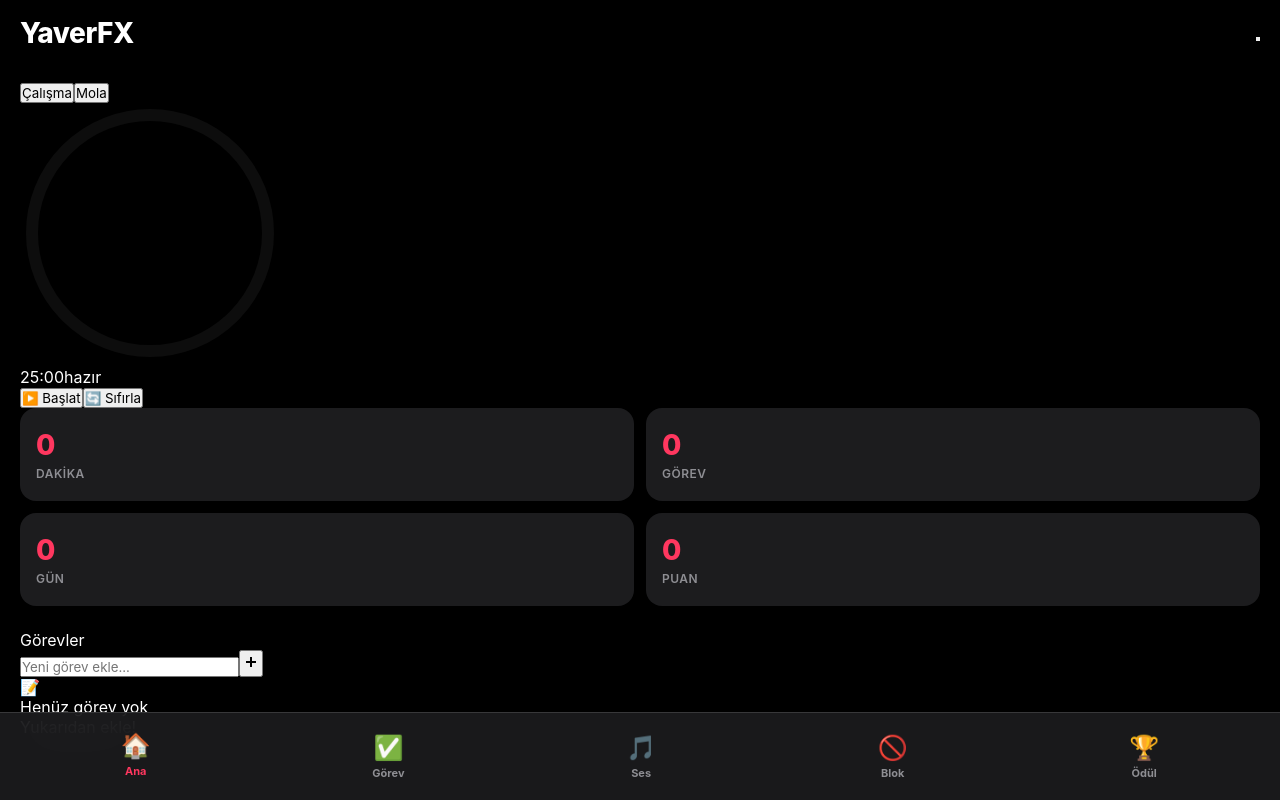
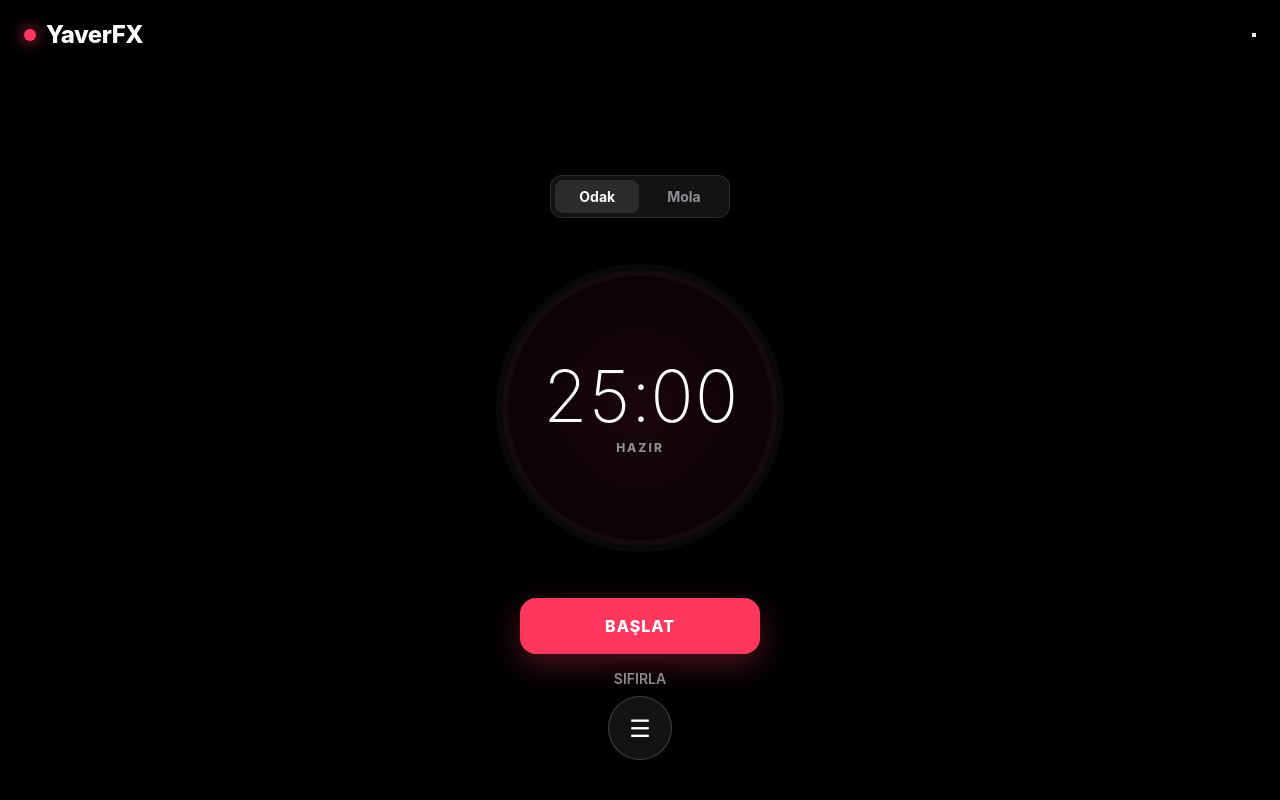
Before and after one commit to Erxpria1/YaverFX, a Next.js app: page / in a window 1280 px wide. Built offline with nearby package versions, Linux system fonts and the light colour scheme.

Commit message:
design: complete UI overhaul with centered timer, breathing animation, and single-button menu navigation

```diff
--- a/app/components/PomodoroTimer.tsx
+++ b/app/components/PomodoroTimer.tsx
@@ -5,84 +5,93 @@ import { useTimer } from "../context/TimerContext";
 export default function PomodoroTimer() {
   const { mode, isRunning, display, progress, toggleTimer, resetTimer, setMode, sessionTime } = useTimer();
 
-  const size = 260;
+  const size = 300;
   const stroke = 12;
   const radius = (size / 2) - stroke;
   const circumference = 2 * Math.PI * radius;
 
   return (
-    <div className="timer-wrapper">
-      <div className="mode-switch">
+    <div className="timer-stage animate-in">
+      <div className="timer-header">
+        <div className="segmented-control">
           <button
             onClick={() => setMode("work")}
-          className={`mode-btn ${mode === "work" ? "active" : ""}`}
+            className={`seg-btn ${mode === "work" ? "active" : ""}`}
           >
-          Çalışma
+            Odak
           </button>
           <button
             onClick={() => setMode("break")}
-          className={`mode-btn ${mode === "break" ? "active" : ""}`}
+            className={`seg-btn ${mode === "break" ? "active" : ""}`}
           >
             Mola
           </button>
         </div>
+      </div>
 
-      <div className="timer-ring">
-        <svg width={size} height={size}>
+      <div className={`timer-container ${isRunning ? "running" : ""}`}>
+        <div className="timer-ring-wrapper">
+          <svg width={size} height={size} viewBox={`0 0 ${size} ${size}`}>
             <circle
               cx={size/2}
               cy={size/2}
               r={radius}
               fill="none"
-            stroke="rgba(255,255,255,0.05)"
+              stroke="rgba(255,255,255,0.03)"
               strokeWidth={stroke}
             />
             <circle
-            className={isRunning ? "progress-ring animate" : "progress-ring"}
+              className="progress-ring-track"
               cx={size/2}
               cy={size/2}
               r={radius}
-            fill="none"
+              fill="rgba(255, 55, 95, 0.05)"
               stroke="url(#gradient)"
               strokeWidth={stroke}
               strokeLinecap="round"
               strokeDasharray={circumference}
               strokeDashoffset={circumference * (1 - progress)}
-            style={{ transition: "stroke-dashoffset 0.5s ease-out" }}
             />
             <defs>
               <linearGradient id="gradient" x1="0%" y1="0%" x2="100%" y2="100%">
-              <stop offset="0%" stopColor="var(--theme-accent)" />
-              <stop offset="100%" stopColor="var(--theme-accent-light)" />
+                <stop offset="0%" stopColor="var(--accent)" />
+                <stop offset="100%" stopColor="var(--accent-light)" />
               </linearGradient>
             </defs>
           </svg>
 
-        <div className="timer-display">
-          <span className="timer-time">{display}</span>
-          <span className="timer-status">
-            {isRunning ? (mode === "work" ? "odaklan" : "dinlen") : "hazır"}
+          <div className="timer-inner">
+            <div className="timer-breathing-core"></div>
+            <div className="timer-content">
+              <span className="timer-time-large">{display}</span>
+              <span className="timer-status-text">
+                {isRunning ? (mode === "work" ? "ODAKLAN" : "DİNLEN") : "HAZIR"}
               </span>
-          {mode === "work" && isRunning && (
-            <span className="timer-session">+{Math.floor(sessionTime / 60)} dk</span>
-          )}
+            </div>
+          </div>
         </div>
       </div>
 
-      <div className="controls">
+      <div className="timer-controls-group">
         <button
           onClick={toggleTimer}
-          className="control-btn primary"
+          className={`btn-action-main ${isRunning ? "pause" : "play"}`}
         >
-          {isRunning ? "⏸️ Duraklat" : "▶️ Başlat"}
+          {isRunning ? "DURAKLAT" : "BAŞLAT"}
         </button>
         <button
           onClick={resetTimer}
-          className="control-btn secondary"
+          className="btn-action-reset"
         >
-          🔄 Sıfırla
+          SIFIRLA
         </button>
       </div>
+
+      {mode === "work" && isRunning && (
+        <div className="session-stats animate-in">
+          <span className="session-tag">Seans: {Math.floor(sessionTime / 60)} dk</span>
+        </div>
+      )}
     </div>
   );
 }
--- a/app/globals.css
+++ b/app/globals.css
@@ -1,221 +1,322 @@
-/* YaverFX Modern Design System (Inspired by Ionic Framework) */
+/* YaverFX - Zen Minimalist Edition */
 
 :root {
-  /**
-   * Colors - Base, Contrast, Shade, Tint
-   * Following Ionic's high-quality color system
-   */
-  --yaver-color-primary: #ff375f;
-  --yaver-color-primary-rgb: 255, 55, 95;
-  --yaver-color-primary-contrast: #ffffff;
-  --yaver-color-primary-shade: #e03054;
-  --yaver-color-primary-tint: #ff4b6f;
-
-  --yaver-color-success: #30d158;
-  --yaver-color-success-contrast: #000000;
-  --yaver-color-warning: #ffcc00;
-  --yaver-color-danger: #ff453a;
-
-  /**
-   * Background & Surfaces
-   */
-  --yaver-background-color: #000000;
-  --yaver-background-color-rgb: 0, 0, 0;
-
-  --yaver-surface-color: #1c1c1e;
-  --yaver-surface-color-rgb: 28, 28, 30;
-  --yaver-surface-2-color: #2c2c2e;
-
-  /**
-   * Text Colors
-   */
-  --yaver-text-color: #ffffff;
-  --yaver-text-color-rgb: 255, 255, 255;
-  --yaver-text-color-step-150: #8e8e93;
-  --yaver-text-color-step-300: #48484a;
-
-  /**
-   * Borders & Shadows
-   */
-  --yaver-border-color: #38383a;
-  --yaver-border-radius: 16px;
-  --yaver-shadow: 0 4px 12px rgba(0, 0, 0, 0.5);
-
-  /* Theme Aliases for backward compatibility and clean usage */
-  --bg: var(--yaver-background-color);
-  --surface: var(--yaver-surface-color);
-  --surface-2: var(--yaver-surface-2-color);
-  --accent: var(--yaver-color-primary);
-  --accent-light: var(--yaver-color-primary-tint);
-  --text: var(--yaver-text-color);
-  --text-2: var(--yaver-text-color-step-150);
-  --border: var(--yaver-border-color);
+  --bg: #000000;
+  --surface: rgba(28, 28, 30, 0.7);
+  --accent: #ff375f;
+  --accent-light: #ff6b8a;
+  --text: #ffffff;
+  --text-dim: #8e8e93;
+  --glass: blur(25px) saturate(180%);
 }
 
-/* Base Styles */
 * {
   box-sizing: border-box;
   margin: 0;
   padding: 0;
-  -webkit-tap-highlight-color: transparent;
   font-family: -apple-system, "SF Pro Display", system-ui, sans-serif;
-}
-
-html, body {
-  height: 100%;
-  overflow: hidden;
-  background: var(--bg);
-  color: var(--text);
-  user-select: none;
   -webkit-font-smoothing: antialiased;
 }
 
-/* Ionic-style Layout Container */
+body {
+  background: var(--bg);
+  color: var(--text);
+  overflow: hidden;
+  height: 100dvh;
+}
+
+/* App Structure */
 .app {
   height: 100dvh;
   display: flex;
   flex-direction: column;
-  background: var(--bg);
-  overflow: hidden;
+  position: relative;
 }
 
-/* Header - Modern iOS Style */
 .header {
-  padding: max(16px, env(safe-area-inset-top)) 20px 12px;
+  padding: max(20px, env(safe-area-inset-top)) 24px 12px;
   display: flex;
   justify-content: space-between;
   align-items: center;
-  flex-shrink: 0;
-  background: rgba(0, 0, 0, 0.8);
-  backdrop-filter: blur(20px);
-  z-index: 100;
+  z-index: 10;
 }
+
+.brand {
+  display: flex;
+  align-items: center;
+  gap: 10px;
+}
+
+.logo-dot {
+  width: 12px;
+  height: 12px;
+  background: var(--accent);
+  border-radius: 50%;
+  box-shadow: 0 0 15px var(--accent);
+}
+
 .header h1 {
-  font-size: 28px;
+  font-size: 24px;
   font-weight: 800;
   letter-spacing: -0.5px;
 }
 
-/* Scrollable Content */
-.main {
+/* Main Stage - Centered Content */
+.main-stage {
   flex: 1;
-  overflow-y: auto;
-  padding: 20px;
-  padding-bottom: 120px;
-  scrollbar-width: none;
-}
-.main::-webkit-scrollbar { display: none; }
-
-/**
- * Ionic-inspired Components
- */
-
-/* Card Component */
-.card {
-  background: var(--surface);
-  border-radius: var(--yaver-border-radius);
-  padding: 20px;
-  margin-bottom: 16px;
-  box-shadow: var(--yaver-shadow);
-  border: 1px solid rgba(255, 255, 255, 0.05);
+  display: flex;
+  flex-direction: column;
+  justify-content: center;
+  align-items: center;
+  padding: 24px;
+  position: relative;
 }
 
-/* Stats Grid */
-.stats-grid {
-  display: grid;
-  grid-template-columns: repeat(2, 1fr);
-  gap: 12px;
-  margin-bottom: 24px;
-}
-.stat-box {
-  background: var(--surface);
-  border-radius: 16px;
-  padding: 20px 16px;
-  text-align: left;
-  display: flex;
-  flex-direction: column;
-  gap: 4px;
-}
-.stat-num { font-size: 28px; font-weight: 800; color: var(--accent); }
-.stat-lbl { font-size: 12px; font-weight: 600; color: var(--text-2); text-transform: uppercase; letter-spacing: 0.5px; }
-
-/* Item Row (Ionic List Item style) */
-.item-row {
-  display: flex;
-  align-items: center;
-  gap: 16px;
-  padding: 16px;
-  background: var(--surface);
-  border-radius: 14px;
-  margin-bottom: 8px;
-  transition: background 0.2s ease;
-}
-.item-row:active {
-  background: var(--surface-2);
-}
-
-/* Modern Tab Bar */
-.tabbar {
-  position: fixed;
-  bottom: 0;
-  left: 0;
-  right: 0;
-  display: flex;
-  justify-content: space-around;
-  padding: 12px 10px calc(12px + env(safe-area-inset-bottom));
-  background: rgba(28, 28, 30, 0.9);
-  backdrop-filter: blur(25px);
-  border-top: 0.5px solid var(--border);
-  z-index: 1000;
-}
-.tab {
+/* Timer Styling */
+.timer-stage {
   display: flex;
   flex-direction: column;
   align-items: center;
-  gap: 4px;
-  background: none;
-  border: none;
-  color: var(--text-2);
-  cursor: pointer;
-  padding: 8px 20px;
-  transition: all 0.2s cubic-bezier(0.4, 0, 0.2, 1);
-}
-.tab.active { color: var(--accent); transform: translateY(-2px); }
-.tab-icon { font-size: 24px; }
-.tab-lbl { font-size: 11px; font-weight: 700; }
-
-/* Buttons */
-.btn-primary {
-  background: var(--accent);
-  color: var(--yaver-color-primary-contrast);
-  padding: 16px 24px;
-  border-radius: 14px;
-  border: none;
-  font-size: 17px;
-  font-weight: 700;
+  gap: 40px;
   width: 100%;
-  cursor: pointer;
-  box-shadow: 0 4px 12px rgba(255, 55, 95, 0.3);
 }
 
-.btn-secondary {
-  background: var(--surface-2);
+.segmented-control {
+  background: var(--surface);
+  backdrop-filter: var(--glass);
+  padding: 4px;
+  border-radius: 12px;
+  display: flex;
+  gap: 4px;
+  border: 1px solid rgba(255, 255, 255, 0.1);
+}
+
+.seg-btn {
+  padding: 8px 24px;
+  border-radius: 8px;
+  border: none;
+  background: transparent;
+  color: var(--text-dim);
+  font-size: 14px;
+  font-weight: 700;
+  cursor: pointer;
+  transition: all 0.3s;
+}
+
+.seg-btn.active {
+  background: rgba(255, 255, 255, 0.1);
   color: var(--text);
-  padding: 16px 24px;
-  border-radius: 14px;
+}
+
+.timer-container {
+  position: relative;
+  display: flex;
+  justify-content: center;
+  align-items: center;
+}
+
+.timer-ring-wrapper {
+  position: relative;
+  width: 300px;
+  height: 300px;
+}
+
+.timer-inner {
+  position: absolute;
+  inset: 20px;
+  border-radius: 50%;
+  display: flex;
+  justify-content: center;
+  align-items: center;
+  overflow: hidden;
+}
+
+.timer-breathing-core {
+  position: absolute;
+  width: 100%;
+  height: 100%;
+  background: radial-gradient(circle, var(--accent) 0%, transparent 70%);
+  opacity: 0.05;
+  transition: opacity 0.5s;
+}
+
+.running .timer-breathing-core {
+  animation: breathing 4s ease-in-out infinite;
+}
+
+.timer-content {
+  position: relative;
+  display: flex;
+  flex-direction: column;
+  align-items: center;
+  z-index: 2;
+}
+
+.timer-time-large {
+  font-size: 72px;
+  font-weight: 200;
+  letter-spacing: -2px;
+  font-variant-numeric: tabular-nums;
+  line-height: 1;
+}
+
+.timer-status-text {
+  font-size: 12px;
+  font-weight: 800;
+  letter-spacing: 2px;
+  color: var(--text-dim);
+  margin-top: 8px;
+}
+
+/* Controls */
+.timer-controls-group {
+  display: flex;
+  flex-direction: column;
+  gap: 16px;
+  width: 100%;
+  max-width: 240px;
+}
+
+.btn-action-main {
+  padding: 18px;
+  border-radius: 16px;
   border: none;
-  font-size: 17px;
+  font-size: 16px;
+  font-weight: 800;
+  cursor: pointer;
+  transition: all 0.3s;
+  letter-spacing: 1px;
+}
+
+.btn-action-main.play {
+  background: var(--accent);
+  color: white;
+  box-shadow: 0 10px 30px rgba(255, 55, 95, 0.3);
+}
+
+.btn-action-main.pause {
+  background: var(--text);
+  color: black;
+}
+
+.btn-action-reset {
+  background: transparent;
+  color: var(--text-dim);
+  border: none;
+  font-size: 14px;
   font-weight: 600;
-  width: 100%;
   cursor: pointer;
 }
 
+/* Floating Action Button (FAB) */
+.fab-main {
+  position: fixed;
+  bottom: 40px;
+  left: 50%;
+  transform: translateX(-50%);
+  width: 64px;
+  height: 64px;
+  border-radius: 50%;
+  background: var(--surface);
+  backdrop-filter: var(--glass);
+  border: 1px solid rgba(255, 255, 255, 0.2);
+  color: white;
+  display: flex;
+  justify-content: center;
+  align-items: center;
+  cursor: pointer;
+  z-index: 1001;
+  transition: all 0.3s cubic-bezier(0.4, 0, 0.2, 1);
+  box-shadow: 0 10px 40px rgba(0, 0, 0, 0.5);
+}
+
+.fab-main.open {
+  transform: translateX(-50%) rotate(90deg);
+  background: var(--accent);
+}
+
+.fab-icon {
+  font-size: 24px;
+}
+
+/* Menu Overlay */
+.menu-overlay {
+  position: fixed;
+  inset: 0;
+  background: rgba(0, 0, 0, 0.9);
+  backdrop-filter: blur(10px);
+  z-index: 1000;
+  display: flex;
+  align-items: center;
+  justify-content: center;
+  opacity: 0;
+  pointer-events: none;
+  transition: all 0.4s;
+}
+
+.menu-overlay.active {
+  opacity: 1;
+  pointer-events: auto;
+}
+
+.menu-grid {
+  display: grid;
+  grid-template-columns: repeat(2, 1fr);
+  gap: 20px;
+  padding: 24px;
+}
+
+.menu-item {
+  background: var(--surface);
+  border: 1px solid rgba(255, 255, 255, 0.1);
+  padding: 30px 20px;
+  border-radius: 24px;
+  display: flex;
+  flex-direction: column;
+  align-items: center;
+  gap: 12px;
+  cursor: pointer;
+  transition: all 0.3s;
+}
+
+.menu-item.active {
+  border-color: var(--accent);
+  background: rgba(255, 55, 95, 0.1);
+}
+
+.menu-icon { font-size: 32px; }
+.menu-label { font-size: 14px; font-weight: 700; color: var(--text); }
+
 /* Animations */
+@keyframes breathing {
+  0%, 100% { opacity: 0.05; transform: scale(1); }
+  50% { opacity: 0.25; transform: scale(1.1); }
+}
+
 @keyframes fadeIn {
-  from { opacity: 0; transform: translateY(10px); }
+  from { opacity: 0; transform: translateY(20px); }
   to { opacity: 1; transform: translateY(0); }
 }
 
 .animate-in {
-  animation: fadeIn 0.4s cubic-bezier(0.4, 0, 0.2, 1) forwards;
+  animation: fadeIn 0.6s cubic-bezier(0.4, 0, 0.2, 1) forwards;
 }
+
+/* Utility Pages */
+.page-container {
+  width: 100%;
+  max-width: 500px;
+  height: 100%;
+  overflow-y: auto;
+  padding-bottom: 120px;
+}
+
+.page-title {
+  font-size: 32px;
+  font-weight: 800;
+  margin-bottom: 24px;
+  text-align: center;
+}
+
+/* Hide Scrollbars */
+.page-container::-webkit-scrollbar { display: none; }
--- a/app/page.tsx
+++ b/app/page.tsx
@@ -10,84 +10,63 @@ import ThemeSelector from "./components/ThemeSelector";
 
 type Page = "home" | "tasks" | "sounds" | "blocker" | "rewards";
 
-const TABS = [
-  { id: "home", icon: "🏠", label: "Ana" },
-  { id: "tasks", icon: "✅", label: "Görev" },
-  { id: "sounds", icon: "🎵", label: "Ses" },
-  { id: "blocker", icon: "🚫", label: "Blok" },
-  { id: "rewards", icon: "🏆", label: "Ödül" },
+const MENU_ITEMS = [
+  { id: "home", icon: "🏠", label: "Ana Ekran" },
+  { id: "tasks", icon: "✅", label: "Görevler" },
+  { id: "sounds", icon: "🎵", label: "Odak Sesleri" },
+  { id: "blocker", icon: "🚫", label: "Site Engelleyici" },
+  { id: "rewards", icon: "🏆", label: "Başarılar" },
 ] as const;
-
-interface Stats { focusTime: number; tasksDone: number; streak: number; points: number; }
-const EMPTY_STATS = { focusTime: 0, tasksDone: 0, streak: 0, points: 0 };
 
 export default function Home() {
   const [page, setPage] = useState<Page>("home");
-  const [stats, setStats] = useState<Stats>(EMPTY_STATS);
-
-  useEffect(() => {
-    const stored = localStorage.getItem("yaverfx-stats");
-    if (stored) setStats({ ...EMPTY_STATS, ...JSON.parse(stored) });
-
-    const handleUpdate = () => {
-      const s = localStorage.getItem("yaverfx-stats");
-      if (s) setStats({ ...EMPTY_STATS, ...JSON.parse(s) });
-    };
-    window.addEventListener("yaverfx-stats-update", handleUpdate);
-    return () => window.removeEventListener("yaverfx-stats-update", handleUpdate);
-  }, []);
+  const [isMenuOpen, setIsMenuOpen] = useState(false);
 
   const renderPage = () => {
     switch (page) {
-      case "home": return <HomeContent stats={stats} />;
-      case "tasks": return <TaskList />;
-      case "sounds": return <AmbientSounds />;
-      case "blocker": return <SiteBlocker />;
-      case "rewards": return <RewardSystem />;
+      case "home": return <PomodoroTimer />;
+      case "tasks": return <div className="page-container animate-in"><h2 className="page-title">Görevler</h2><TaskList /></div>;
+      case "sounds": return <div className="page-container animate-in"><h2 className="page-title">Sesler</h2><AmbientSounds /></div>;
+      case "blocker": return <div className="page-container animate-in"><h2 className="page-title">Engelleyici</h2><SiteBlocker /></div>;
+      case "rewards": return <div className="page-container animate-in"><h2 className="page-title">Ödüller</h2><RewardSystem /></div>;
     }
   };
 
   return (
     <div className="app">
       <header className="header">
-        <h1>YaverFX</h1>
-        <div className="header-right">
-          <ThemeSelector />
+        <div className="brand">
+          <span className="logo-dot"></span>
+          <h1>YaverFX</h1>
         </div>
+        <ThemeSelector />
       </header>
 
-      <main className="main">
+      <main className="main-stage">
         {renderPage()}
       </main>
 
-      <nav className="tabbar">
-        {TABS.map(tab => (
-          <button key={tab.id} className={`tab ${page === tab.id ? "active" : ""}`} onClick={() => setPage(tab.id as Page)}>
-            <span className="tab-icon">{tab.icon}</span>
-            <span className="tab-lbl">{tab.label}</span>
-          </button>
-        ))}
-      </nav>
+      {/* Floating Single Menu Button */}
+      <div className={`menu-overlay ${isMenuOpen ? "active" : ""}`} onClick={() => setIsMenuOpen(false)}>
+        <div className="menu-content" onClick={e => e.stopPropagation()}>
+          <div className="menu-grid">
+            {MENU_ITEMS.map(item => (
+              <button
+                key={item.id}
+                className={`menu-item ${page === item.id ? "active" : ""}`}
+                onClick={() => { setPage(item.id as Page); setIsMenuOpen(false); }}
+              >
+                <span className="menu-icon">{item.icon}</span>
+                <span className="menu-label">{item.label}</span>
+              </button>
+            ))}
+          </div>
+        </div>
+      </div>
+
+      <button className={`fab-main ${isMenuOpen ? "open" : ""}`} onClick={() => setIsMenuOpen(!isMenuOpen)}>
+        <span className="fab-icon">{isMenuOpen ? "✕" : "☰"}</span>
+      </button>
     </div>
   );
 }
-
-function HomeContent({ stats }: { stats: Stats }) {
-  return (
-    <div>
-      <PomodoroTimer />
-
-      <div className="stats-grid">
-        <div className="stat-box"><div className="stat-num">{Math.floor(stats.focusTime)}</div><div className="stat-lbl">Dakika</div></div>
-        <div className="stat-box"><div className="stat-num">{stats.tasksDone}</div><div className="stat-lbl">Görev</div></div>
-        <div className="stat-box"><div className="stat-num">{stats.streak}</div><div className="stat-lbl">Gün</div></div>
-        <div className="stat-box"><div className="stat-num">{stats.points}</div><div className="stat-lbl">Puan</div></div>
-      </div>
-
-      <div className="sect">
-        <div className="sect-head"><span className="sect-title">Görevler</span></div>
-        <TaskList />
-      </div>
-    </div>
-  );
-}
```
Lines whose indentation alone changed are shown as unchanged.
